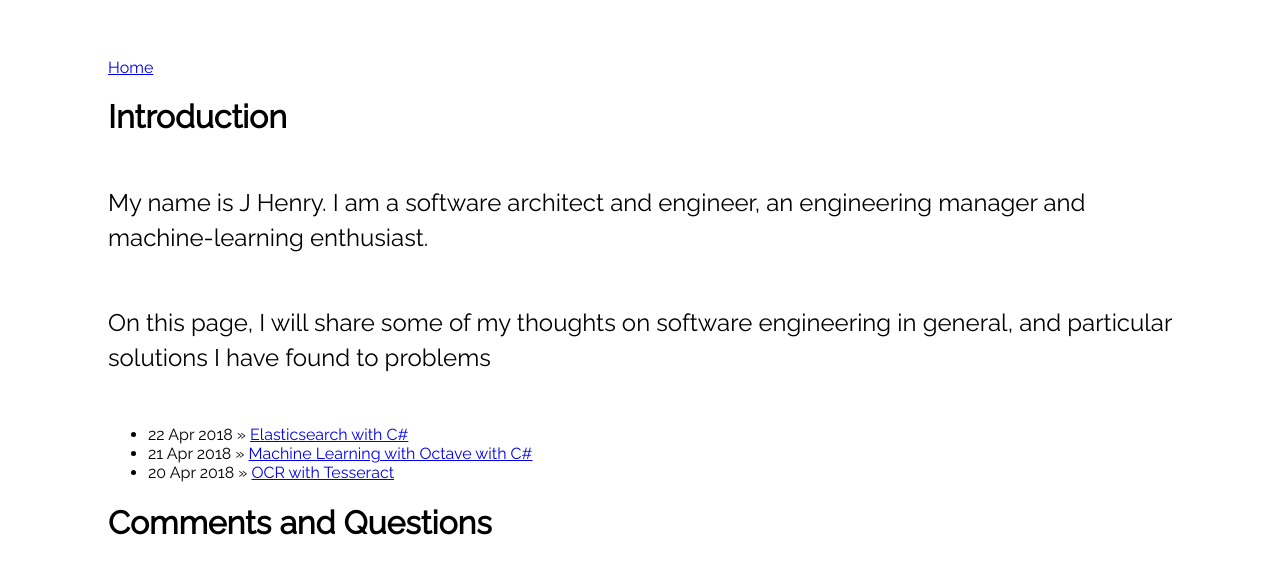
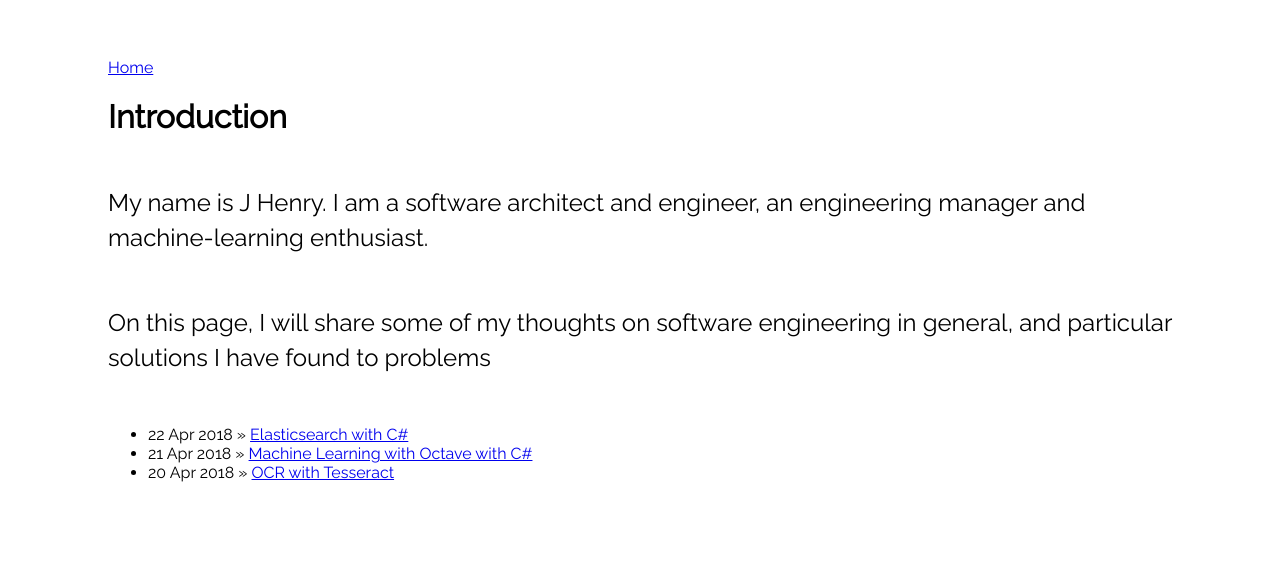
Before and after one commit to theonej/theonej.github.io, a Jekyll site: the page built from index.html, in a window 1280 px wide. Shown: the top 574 px of the page. Built offline with Jekyll 4.4.1, drawn with Linux system fonts in a browser that asks for light colours; comment, search, counter and statistics services are not loaded.

Commit message:
replaced global disqus code

```diff
--- a/_includes/comments.html
+++ b/_includes/comments.html
@@ -1,14 +1,11 @@
-
-<h1>Comments and Questions</h1>
 <div id="disqus_thread"></div>
 <script>
-    (function() {
-        var d = document, s = d.createElement('script');
 
-        s.src = 'https://ndexed.disqus.com/count.js';
-
-        s.setAttribute('data-timestamp', +new Date());
-        (d.head || d.body).appendChild(s);
-    })();
+(function() { // DON'T EDIT BELOW THIS LINE
+var d = document, s = d.createElement('script');
+s.src = 'https://ndexed.disqus.com/embed.js';
+s.setAttribute('data-timestamp', +new Date());
+(d.head || d.body).appendChild(s);
+})();
 </script>
-<noscript>Please enable JavaScript to view the <a href="https://disqus.com/?ref_noscript" rel="nofollow">comments powered by Disqus.</a></noscript>
+<noscript>Please enable JavaScript to view the <a href="https://disqus.com/?ref_noscript">comments powered by Disqus.</a></noscript>
```
